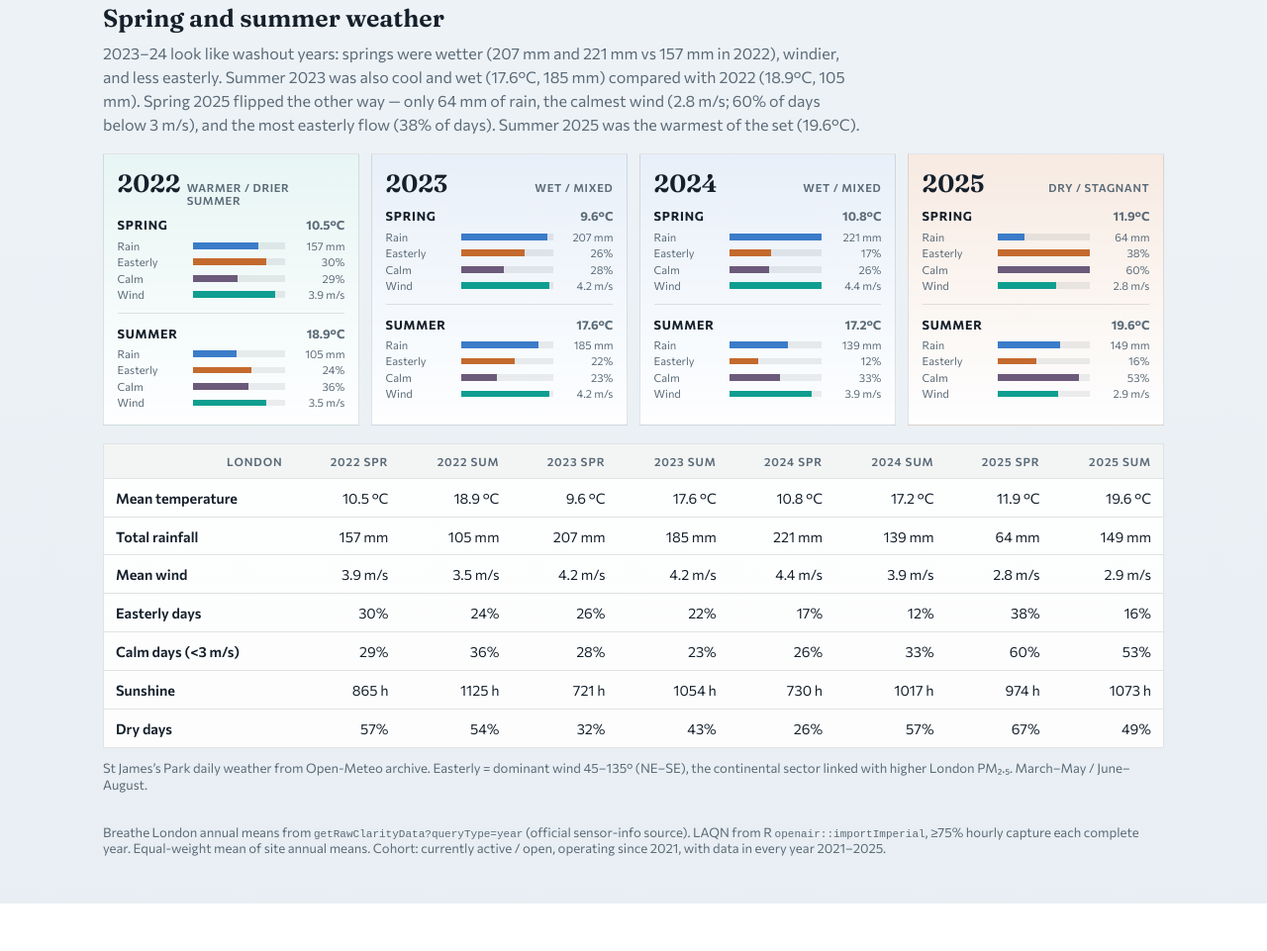
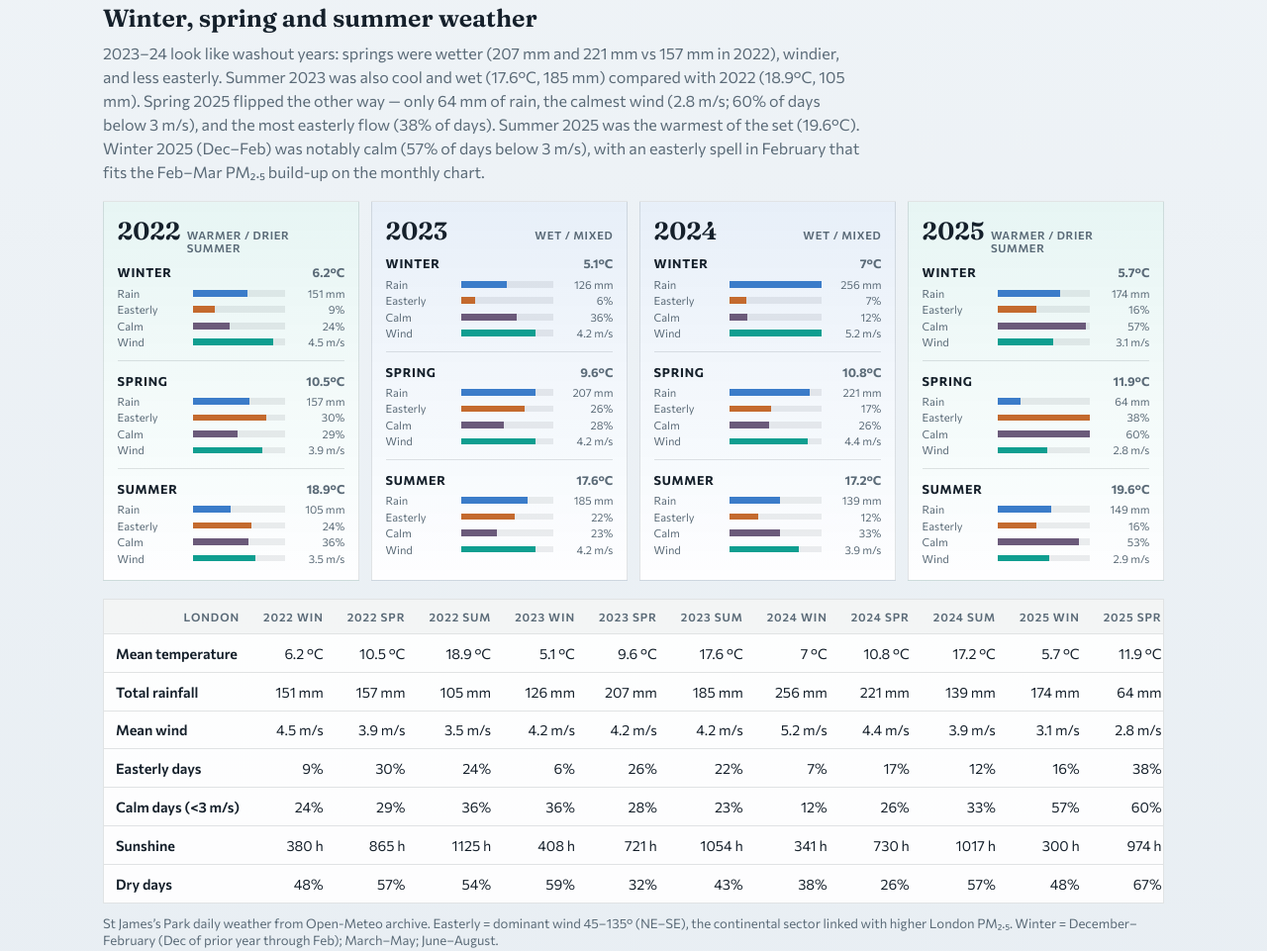
Before and after one commit to arg02/gla-pm25, a website: page index.html in a window 1280 px wide. Shown: the part 1439-2400 px from the top of the page at 99% size. Before the commit the page ends 2352 px from the top, so only its background shows below. Drawn offline with nearby package versions, Linux system fonts and the light colour scheme; some packages are replaced by stand-ins of ours; a script that the page names is missing.

Commit message:
Add winter (DJF) blocks to weather cards without chart band changes.
Co-authored-by: Cursor <cursoragent@cursor.com>

```diff
--- a/data/london-season-weather.json
+++ b/data/london-season-weather.json
@@ -1,5 +1,5 @@
 {
-  "generatedAt": "2026-09-03T11:10:46.542Z",
+  "generatedAt": "2026-09-04T14:17:12.834Z",
   "source": "Open-Meteo archive ERA5-land / Europe/London daily",
   "location": {
     "name": "St James's Park",
@@ -7,6 +7,7 @@
     "longitude": -0.131
   },
   "seasons": {
+    "winter": "December–February (Dec of prior year through Feb)",
     "spring": "March–May",
     "summer": "June–August"
   },
@@ -16,6 +17,17 @@
   ],
   "years": {
     "2022": {
+      "winter": {
+        "nDays": 90,
+        "meanTempC": 6.2,
+        "precipMm": 151,
+        "meanWindMs": 4.5,
+        "sunshineHours": 380,
+        "meanHumidityPct": 85,
+        "easterlyPct": 9,
+        "dryDayPct": 48,
+        "calmDayPct": 24
+      },
       "spring": {
         "nDays": 92,
         "meanTempC": 10.5,
@@ -40,6 +52,17 @@
       }
     },
     "2023": {
+      "winter": {
+        "nDays": 90,
+        "meanTempC": 5.1,
+        "precipMm": 126,
+        "meanWindMs": 4.2,
+        "sunshineHours": 408,
+        "meanHumidityPct": 87,
+        "easterlyPct": 6,
+        "dryDayPct": 59,
+        "calmDayPct": 36
+      },
       "spring": {
         "nDays": 92,
         "meanTempC": 9.6,
@@ -64,6 +87,17 @@
       }
     },
     "2024": {
+      "winter": {
+        "nDays": 91,
+        "meanTempC": 7,
+        "precipMm": 256,
+        "meanWindMs": 5.2,
+        "sunshineHours": 341,
+        "meanHumidityPct": 85,
+        "easterlyPct": 7,
+        "dryDayPct": 38,
+        "calmDayPct": 12
+      },
       "spring": {
         "nDays": 92,
         "meanTempC": 10.8,
@@ -88,6 +122,17 @@
       }
     },
     "2025": {
+      "winter": {
+        "nDays": 90,
+        "meanTempC": 5.7,
+        "precipMm": 174,
+        "meanWindMs": 3.1,
+        "sunshineHours": 300,
+        "meanHumidityPct": 86,
+        "easterlyPct": 16,
+        "dryDayPct": 48,
+        "calmDayPct": 57
+      },
       "spring": {
         "nDays": 92,
         "meanTempC": 11.9,
--- a/index.html
+++ b/index.html
@@ -56,7 +56,7 @@
     </section>
 
     <section class="weather" aria-labelledby="weather-heading">
-      <h2 id="weather-heading">Spring and summer weather</h2>
+      <h2 id="weather-heading">Winter, spring and summer weather</h2>
       <p class="weather__lede" id="weather-lede"></p>
       <div class="wx-years" id="weather-visual"></div>
       <div class="means__scroll">
--- a/js/app.js
+++ b/js/app.js
@@ -150,17 +150,28 @@ function weatherCell(v, unit = "") {
   return Number.isFinite(v) ? `${v}${unit}` : "—";
 }
 
+const WEATHER_SEASONS = [
+  { key: "winter", label: "Winter", tableAbbr: "win" },
+  { key: "spring", label: "Spring", tableAbbr: "spr" },
+  { key: "summer", label: "Summer", tableAbbr: "sum" },
+];
+
 function renderWeatherNarrative(wx) {
   const y = wx.years || {};
   const s23 = y["2023"]?.spring;
   const s24 = y["2024"]?.spring;
   const s22 = y["2022"]?.spring;
   const s25 = y["2025"]?.spring;
+  const w25 = y["2025"]?.winter;
   const u23 = y["2023"]?.summer;
   const u22 = y["2022"]?.summer;
   const u25 = y["2025"]?.summer;
   if (!s23 || !s24 || !s22 || !s25) return "";
-  return `2023–24 look like washout years: springs were wetter (${s23.precipMm} mm and ${s24.precipMm} mm vs ${s22.precipMm} mm in 2022), windier, and less easterly. Summer 2023 was also cool and wet (${u23.meanTempC}°C, ${u23.precipMm} mm) compared with 2022 (${u22.meanTempC}°C, ${u22.precipMm} mm). Spring 2025 flipped the other way — only ${s25.precipMm} mm of rain, the calmest wind (${s25.meanWindMs} m/s; ${s25.calmDayPct}% of days below 3 m/s), and the most easterly flow (${s25.easterlyPct}% of days). Summer 2025 was the warmest of the set (${u25.meanTempC}°C).`;
+  let text = `2023–24 look like washout years: springs were wetter (${s23.precipMm} mm and ${s24.precipMm} mm vs ${s22.precipMm} mm in 2022), windier, and less easterly. Summer 2023 was also cool and wet (${u23.meanTempC}°C, ${u23.precipMm} mm) compared with 2022 (${u22.meanTempC}°C, ${u22.precipMm} mm). Spring 2025 flipped the other way — only ${s25.precipMm} mm of rain, the calmest wind (${s25.meanWindMs} m/s; ${s25.calmDayPct}% of days below 3 m/s), and the most easterly flow (${s25.easterlyPct}% of days). Summer 2025 was the warmest of the set (${u25.meanTempC}°C).`;
+  if (w25) {
+    text += ` Winter 2025 (Dec–Feb) was notably calm (${w25.calmDayPct}% of days below 3 m/s), with an easterly spell in February that fits the Feb–Mar PM₂.₅ build-up on the monthly chart.`;
+  }
+  return text;
 }
 
 function renderWeatherTable(wx) {
@@ -175,22 +186,21 @@ function renderWeatherTable(wx) {
     { key: "dryDayPct", label: "Dry days", unit: "%" },
   ];
   const head = years
-    .flatMap((year) => [
-      `<th scope="col">${year} spr</th>`,
-      `<th scope="col">${year} sum</th>`,
-    ])
+    .flatMap((year) =>
+      WEATHER_SEASONS.map(
+        (season) => `<th scope="col">${year} ${season.tableAbbr}</th>`,
+      ),
+    )
     .join("");
   const rows = metrics
     .map((m) => {
       const cells = years
-        .flatMap((year) => {
-          const spr = wx.years[year]?.spring?.[m.key];
-          const sum = wx.years[year]?.summer?.[m.key];
-          return [
-            `<td>${weatherCell(spr, m.unit)}</td>`,
-            `<td>${weatherCell(sum, m.unit)}</td>`,
-          ];
-        })
+        .flatMap((year) =>
+          WEATHER_SEASONS.map((season) => {
+            const v = wx.years[year]?.[season.key]?.[m.key];
+            return `<td>${weatherCell(v, m.unit)}</td>`;
+          }),
+        )
         .join("");
       return `<tr><th scope="row">${m.label}</th>${cells}</tr>`;
     })
@@ -209,9 +219,9 @@ function weatherMaxes(wx) {
   const maxes = {};
   for (const m of WX_METERS) maxes[m.key] = 0;
   for (const year of Object.values(wx.years || {})) {
-    for (const season of ["spring", "summer"]) {
+    for (const season of WEATHER_SEASONS) {
       for (const m of WX_METERS) {
-        const v = year[season]?.[m.key];
+        const v = year[season.key]?.[m.key];
         if (Number.isFinite(v) && v > maxes[m.key]) maxes[m.key] = v;
       }
     }
@@ -220,10 +230,16 @@ function weatherMaxes(wx) {
 }
 
 function weatherTone(yearBlock) {
-  const rain = (yearBlock.spring?.precipMm || 0) + (yearBlock.summer?.precipMm || 0);
-  const calm = (yearBlock.spring?.calmDayPct || 0) + (yearBlock.summer?.calmDayPct || 0);
-  if (rain >= 340) return { className: "wx-card--wet", tag: "Wet / mixed" };
-  if (calm >= 100 && rain < 250) return { className: "wx-card--stagnant", tag: "Dry / stagnant" };
+  const rain =
+    (yearBlock.winter?.precipMm || 0) +
+    (yearBlock.spring?.precipMm || 0) +
+    (yearBlock.summer?.precipMm || 0);
+  const calm =
+    (yearBlock.winter?.calmDayPct || 0) +
+    (yearBlock.spring?.calmDayPct || 0) +
+    (yearBlock.summer?.calmDayPct || 0);
+  if (rain >= 420) return { className: "wx-card--wet", tag: "Wet / mixed" };
+  if (calm >= 150 && rain < 320) return { className: "wx-card--stagnant", tag: "Dry / stagnant" };
   return { className: "wx-card--mid", tag: "Warmer / drier summer" };
 }
 
@@ -351,11 +367,7 @@ function renderWeatherVisual(wx) {
     .map((year) => {
       const block = wx.years[year];
       const tone = weatherTone(block);
-      const seasons = [
-        { key: "spring", label: "Spring" },
-        { key: "summer", label: "Summer" },
-      ]
-        .map((season) => {
+      const seasons = WEATHER_SEASONS.map((season) => {
           const stats = block[season.key] || {};
           const meters = WX_METERS.map((m) => {
             const v = stats[m.key];
@@ -394,7 +406,7 @@ async function renderWeather() {
     lede.textContent = renderWeatherNarrative(wx);
     renderWeatherVisual(wx);
     table.innerHTML = renderWeatherTable(wx);
-    note.textContent = `St James’s Park daily weather from Open-Meteo archive. Easterly = dominant wind 45–135° (NE–SE), the continental sector linked with higher London PM₂.₅. ${wx.seasons.spring} / ${wx.seasons.summer}.`;
+    note.textContent = `St James’s Park daily weather from Open-Meteo archive. Easterly = dominant wind 45–135° (NE–SE), the continental sector linked with higher London PM₂.₅. Winter = ${wx.seasons.winter}; ${wx.seasons.spring}; ${wx.seasons.summer}.`;
   } catch (err) {
     lede.textContent =
       "Weather summary could not be loaded. Run npm run fetch:weather.";
```
Also changed, not shown: monthly.html (+1 -1 lines), scripts/fetch-london-weather.mjs (+21 -6 lines), README.md.
